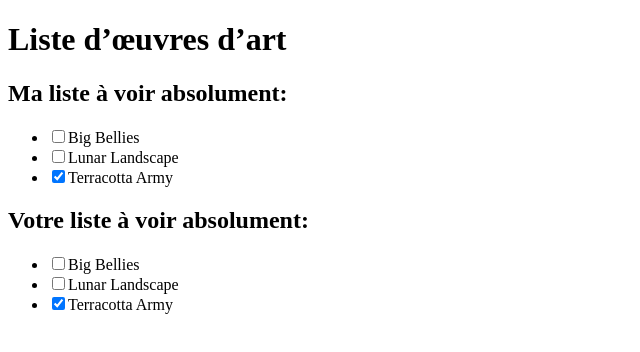
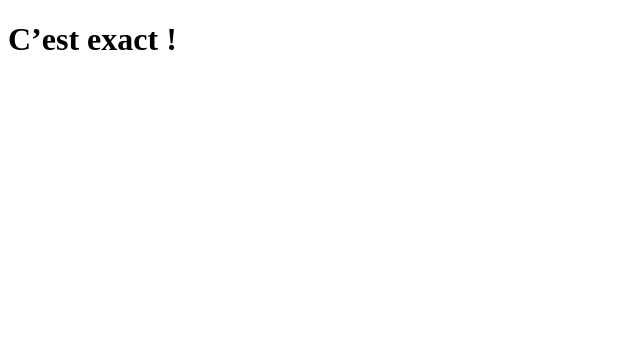
Before and after one commit to omar-ma66/cours_etude_react, a React (Vite) app: page / in a window 1280 px wide. Shown: the top 352 px of the page, without its empty margins (0-640 px from the left). Built offline with nearby package versions, Linux system fonts and the light colour scheme.

Commit message:
je continu

```diff
--- a/src/composants/App.jsx
+++ b/src/composants/App.jsx
@@ -1,71 +1,22 @@
-import { useState } from 'react';
-
-let nextId = 3;
-const initialList = [
-  { id: 0, title: 'Big Bellies', seen: false },
-  { id: 1, title: 'Lunar Landscape', seen: false },
-  { id: 2, title: 'Terracotta Army', seen: true },
-];
-
-export default function BucketList() {
-  const [myList, setMyList] = useState(initialList);
-  const [yourList, setYourList] = useState(
-    initialList
-  );
-
-  function handleToggleMyList(artworkId, nextSeen) {
-    const myNextList = [...myList];
-    const artwork = myNextList.find(
-      a => a.id === artworkId
-    );
-    artwork.seen = nextSeen;
-    setMyList(myNextList);
+export default function Form({
+  status = 'success'
+}) {
+  if (status === 'success') {
+    return <h1>C’est exact !</h1>
   }
-
-  function handleToggleYourList(artworkId, nextSeen) {
-    const yourNextList = [...yourList];
-    const artwork = yourNextList.find(
-      a => a.id === artworkId
-    );
-    artwork.seen = nextSeen;
-    setYourList(yourNextList);
-  }
-
   return (
     <>
-      <h1>Liste d’œuvres d’art</h1>
-      <h2>Ma liste à voir absolument:</h2>
-      <ItemList
-        artworks={myList}
-        onToggle={handleToggleMyList} />
-      <h2>Votre liste à voir absolument:</h2>
-      <ItemList
-        artworks={yourList}
-        onToggle={handleToggleYourList} />
+      <h2>Quiz sur les villes</h2>
+      <p>
+        Dans quelle ville trouve-t-on une pancarte qui transforme l’air en eau potable ?
+      </p>
+      <form>
+        <textarea />
+        <br />
+        <button>
+          Envoyer
+        </button>
+      </form>
     </>
-  );
+  )
 }
-
-function ItemList({ artworks, onToggle }) {
-  return (
-    <ul>
-      {artworks.map(artwork => (
-        <li key={artwork.id}>
-          <label>
-            <input
-              type="checkbox"
-              checked={artwork.seen}
-              onChange={e => {
-                onToggle(
-                  artwork.id,
-                  e.target.checked
-                );
-              }}
-            />
-            {artwork.title}
-          </label>
-        </li>
-      ))}
-    </ul>
-  );
-}
```
Also changed, not shown: src/composants/App31.jsx (added, +71 -0 lines), src/composants/App32.jsx (added, +53 -0 lines).
